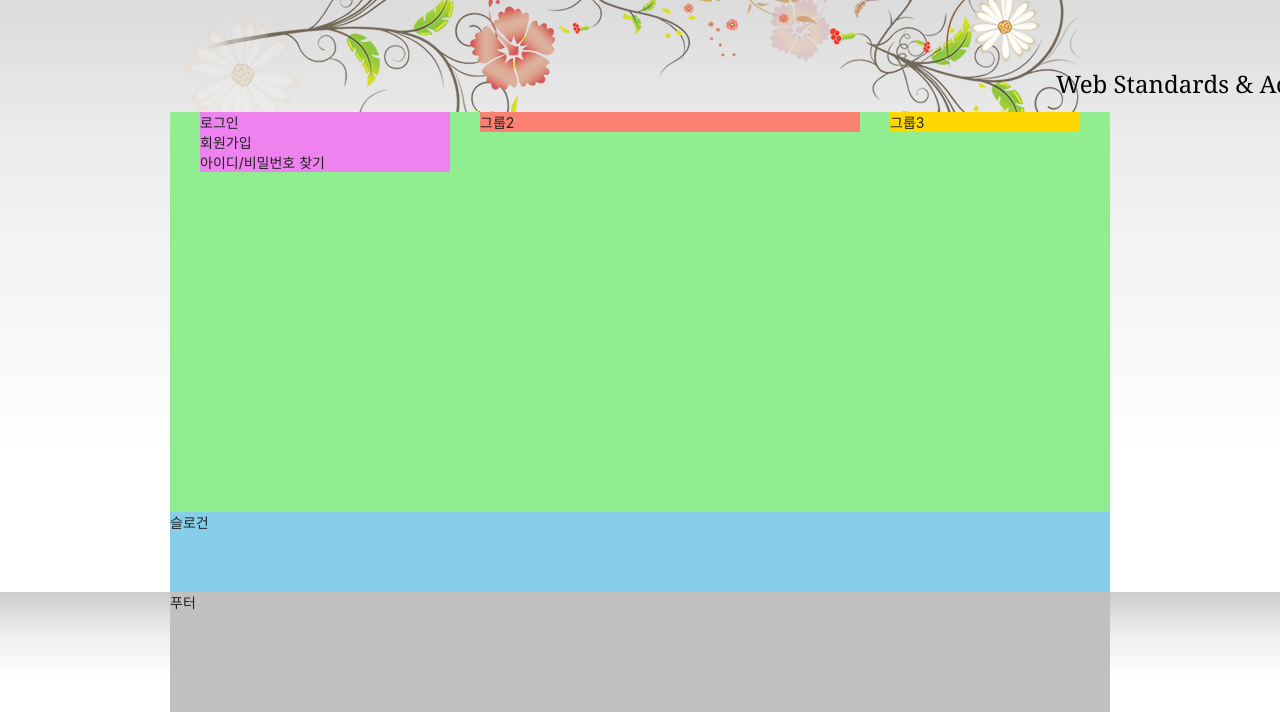
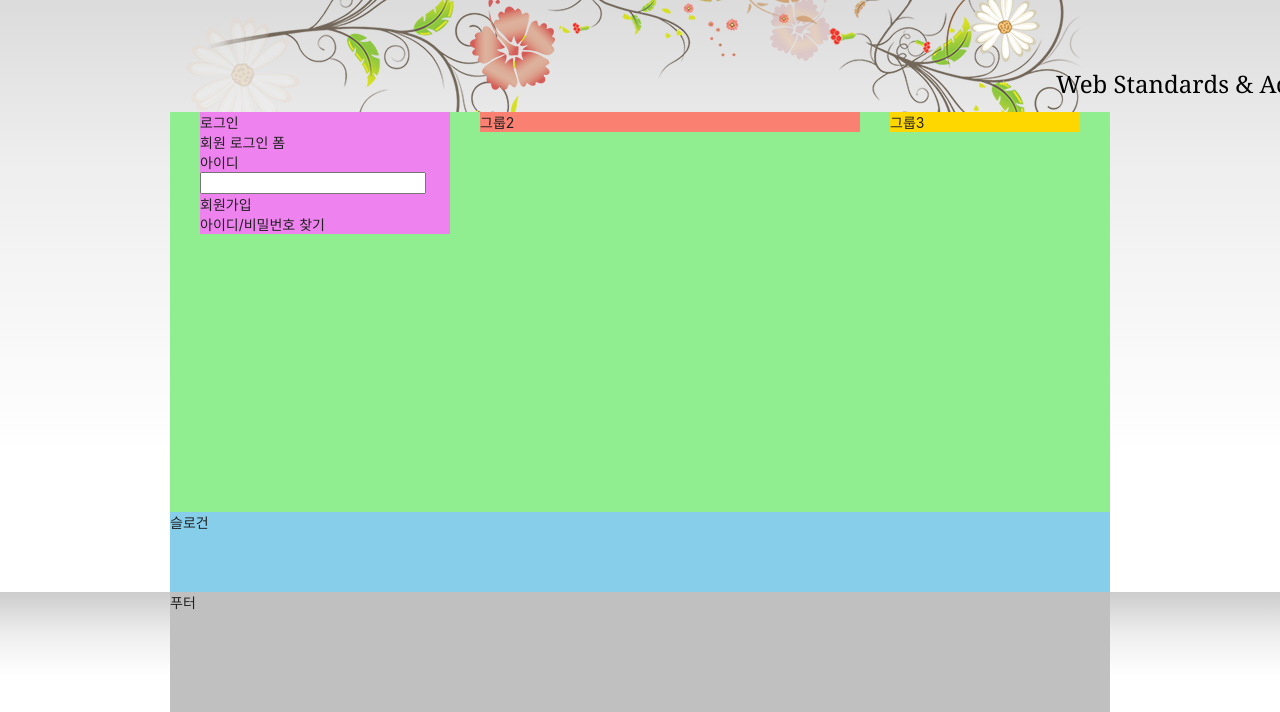
Before and after one commit to rlaeksl/HTML5, a plain HTML site: page index.html in a window 1280 px wide. Shown: the part 135-847 px from the top of the page. Drawn offline with Linux system fonts and the light colour scheme; a web font is replaced by a local one.

Commit message:
아이디 입력서식 마크업 완성

```diff
--- a/index.html
+++ b/index.html
@@ -140,6 +140,12 @@
       <section class="login">
         <h2 class="login-title">로그인</h2>
         <form action="" class="login-form"></form>
+          <fieldset>
+            <legend>회원 로그인 폼</legend>
+            <div class="user-email">
+              <label for="userEmail">아이디</label><input type="email" id="userEmail" />
+            </div>
+          </fieldset>
         <ul class="sign">
           <li><a href="/">회원가입</a></li>
           <li><a href="/">아이디/비밀번호 찾기</a></li>
```
